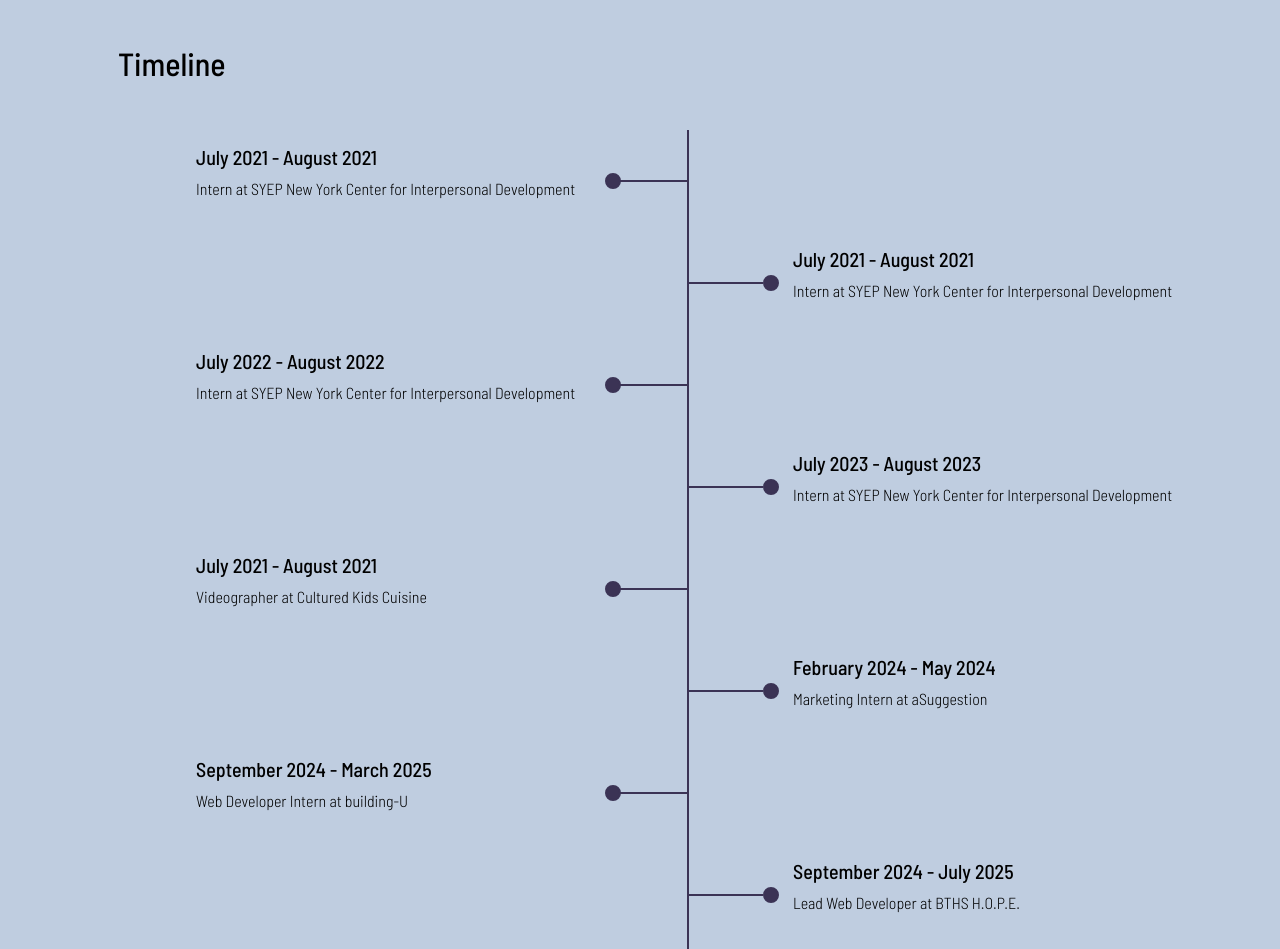
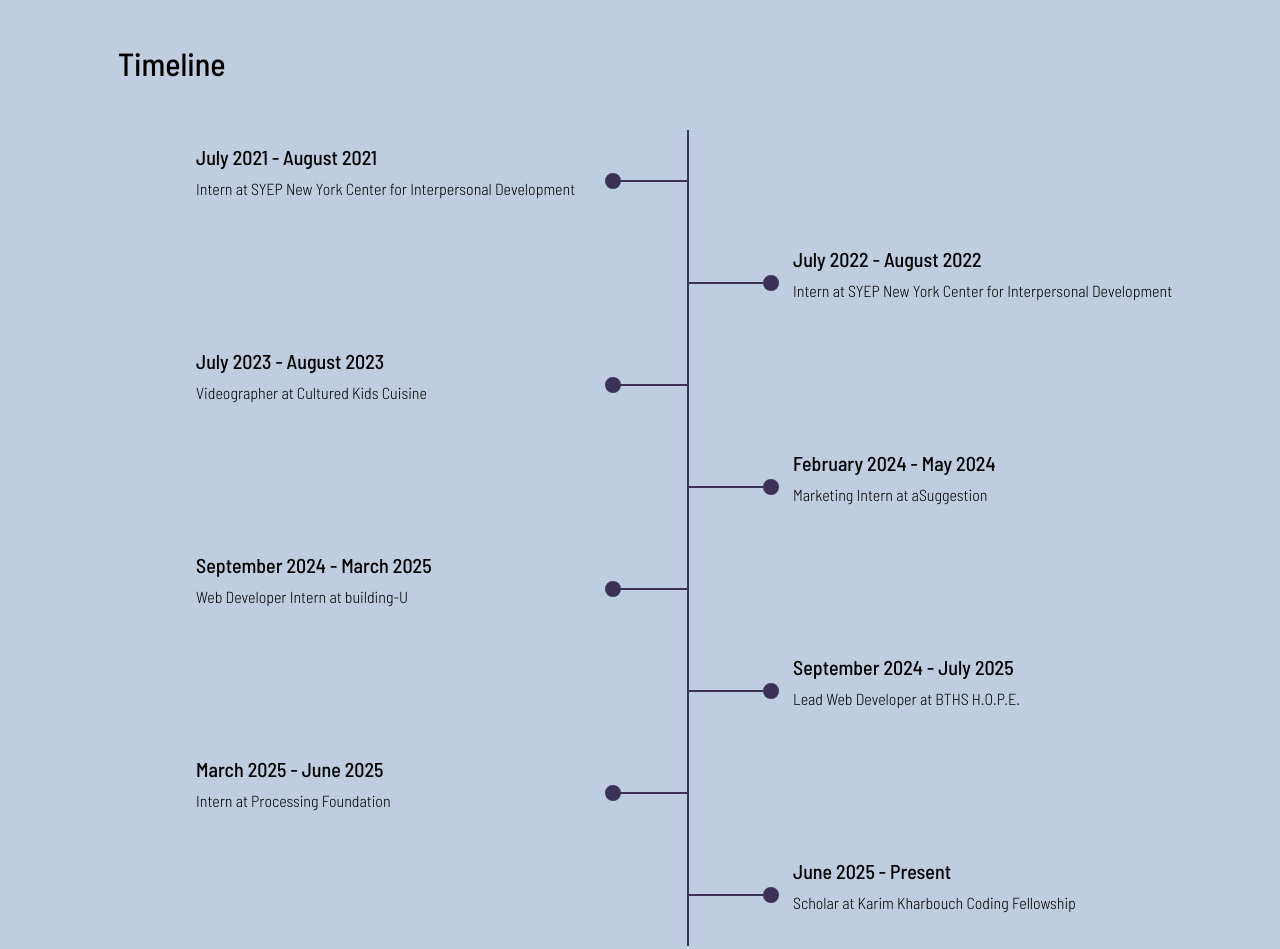
Before and after one commit to SonyaCode/KKCF-Portfolio, a plain HTML site: page index.html in a window 1280 px wide. Shown: the part 700-1649 px from the top of the page. Drawn offline with nearby package versions, Linux system fonts and the light colour scheme.

Commit message:
Update timeline

```diff
--- a/index.html
+++ b/index.html
@@ -61,27 +61,14 @@
                     </div>
                     <div class="event right">
                         <div class="timeline-content-right">
-                            <h5>July 2021 - August 2021</h5>
+                            <h5>July 2022 - August 2022</h5>
                             <p>Intern at SYEP New York Center for Interpersonal Development</p>
                         </div>
                     </div>
 
                     <div class="event left">
                         <div class="timeline-content-left">
-                            <h5>July 2022 - August 2022</h5>
-                            <p>Intern at SYEP New York Center for Interpersonal Development</p>
-                        </div>
-                    </div>
-                    <div class="event right">
-                        <div class="timeline-content-right">
                             <h5>July 2023 - August 2023</h5>
-                            <p>Intern at SYEP New York Center for Interpersonal Development</p>
-                        </div>
-                    </div>
-
-                    <div class="event left">
-                        <div class="timeline-content-left">
-                            <h5>July 2021 - August 2021</h5>
                             <p>Videographer at Cultured Kids Cuisine</p>
                         </div>
                     </div>
@@ -130,6 +117,5 @@
         </footer>
 
         <script src="https://cdn.jsdelivr.net/npm/bootstrap@5.3.7/dist/js/bootstrap.bundle.min.js" integrity="sha384-ndDqU0Gzau9qJ1lfW4pNLlhNTkCfHzAVBReH9diLvGRem5+R9g2FzA8ZGN954O5Q" crossorigin="anonymous"></script>
-        <script src="script.js"></script>
     </body>
 </html>
```
Also changed, not shown: products.html (+0 -1 lines).
